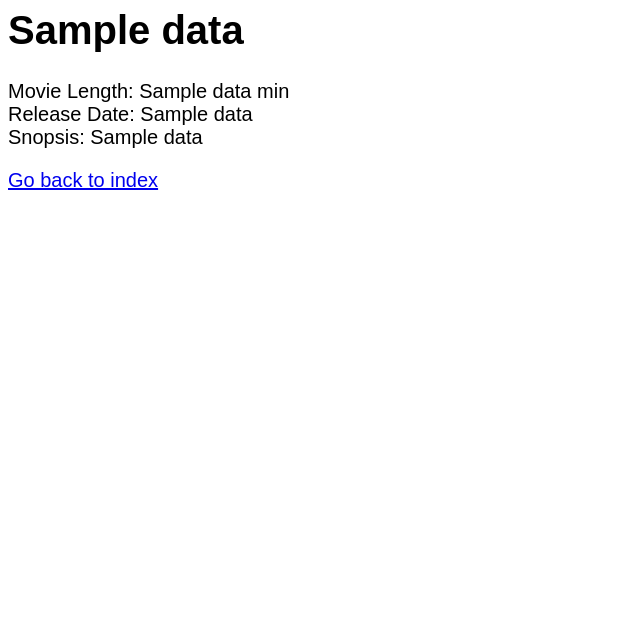
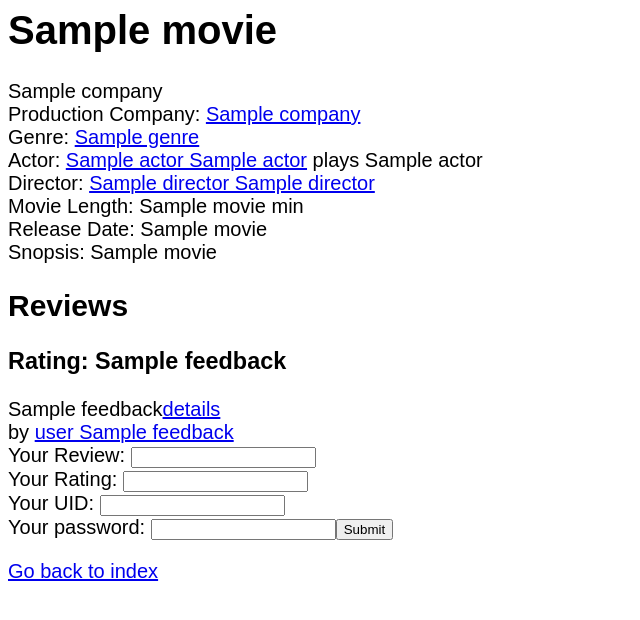
Before and after one commit to gehuaizhi7/IMDBwebsite, a Flask app: template templates/moviedetails.html in a window 1280 px wide. Shown: the top 620 px of the page, without its empty margins (0-640 px from the left). Run offline with Flask 2, Linux system fonts and the light colour scheme; the template is opened without the code that fills it: most values are stand-ins (such as "Sample title", 1, 10 or a date in 2020); parts of the project's set-up code (start-up, migrations or seed data) failed here and were passed over.

Commit message:
complete version

```diff
--- a/server.py
+++ b/server.py
@@ -19,6 +19,8 @@ import os
 from sqlalchemy import *
 from sqlalchemy.pool import NullPool
 from flask import Flask, request, render_template, g, redirect, Response
+from datetime import date
+
 
 tmpl_dir = os.path.join(os.path.dirname(os.path.abspath(__file__)), 'templates')
 app = Flask(__name__, template_folder=tmpl_dir)
@@ -177,27 +179,233 @@ def get_movie(movieid):
   movie = []
   for i in cursor:
     movie.append(i)
-  # names = []
-  # for result in cursor:
-  #   names.append(result['title'])  # can also be accessed using result[0]
   cursor.close()
-  context = dict(data = movie[0])
+
+  cmd = 'SELECT * FROM produce JOIN production_company ON produce.company_id=production_company.company_id WHERE movie_id=(:id)'
+  cursor = g.conn.execute(text(cmd),id = movieid)
+  company = []
+  for i in cursor:
+    company.append(i)
+  cursor.close()
+
+  cmd = 'SELECT * FROM genre JOIN ispartof ON genre.genre_id=ispartof.genre_id WHERE movie_id=(:id)'
+  cursor = g.conn.execute(text(cmd),id = movieid)
+  genre = []
+  for i in cursor:
+    genre.append(i)
+  cursor.close()
+
+  cmd = 'SELECT * FROM personnel JOIN direct ON personnel.person_id=direct.person_id WHERE movie_id=(:id)'
+  cursor = g.conn.execute(text(cmd),id = movieid)
+  director = []
+  for i in cursor:
+    director.append(i)
+  cursor.close()
+
+  cmd = 'SELECT * FROM personnel JOIN actor ON personnel.person_id=actor.person_id JOIN role ON personnel.person_id=role.person_id WHERE movie_id=(:id)'
+  cursor = g.conn.execute(text(cmd),id = movieid)
+  actor = []
+  for i in cursor:
+    actor.append(i)
+  cursor.close()
+
+  cmd = 'SELECT * FROM feedback WHERE movie_id=(:id)'
+  cursor = g.conn.execute(text(cmd),id = movieid)
+  feedback = []
+  for i in cursor:
+    feedback.append(i)
+  cursor.close()
+
+  context = dict(movie = movie[0], feedback = feedback, company = company[0], genre = genre[0], director = director[0], actor = actor)
   return render_template("moviedetails.html", **context)
 
-@app.route('/newmovie')
-def another():
-  return render_template("newmovie.html")
+# @app.route('/newmovie')
+# def another():
+#   return render_template("newmovie.html")
 
 
 # Example of adding new data to the database
-@app.route('/add', methods=['POST'])
-def add():
-  name = request.form['name']
-  print (name)
-  cmd = 'INSERT INTO test(name) VALUES (:name1), (:name2)'
-  g.conn.execute(text(cmd), name1 = name, name2 = name)
+@app.route('/movie/<movieid>/addfeedback', methods=['POST'])
+def addfeedback(movieid):
+  cmd = 'SELECT COUNT(*) FROM feedback'
+  cursor = g.conn.execute(text(cmd))
+  count = []
+  for i in cursor:
+    count.append(i)
+  cursor.close()
+  count = count[0][0]
+
+  cmd = 'SELECT COUNT(*) FROM userimdb'
+  cursor = g.conn.execute(text(cmd))
+  usercount = []
+  for i in cursor:
+    usercount.append(i)
+  cursor.close()
+  usercount = usercount[0][0]
+
+  content = request.form['feedback']
+  userid = request.form['uid']
+  rating = request.form['rating']
+  password = request.form['password']
+  if not userid.isnumeric() or not rating.isnumeric(): return redirect('/error')
+  if int(userid)<=0 or int(userid)>usercount: return redirect('/error')
+  if int(rating)<0 or int(rating)>10: return redirect('/error')
+
+  cmd = 'SELECT * FROM userimdb WHERE uid=(:id)'
+  cursor = g.conn.execute(text(cmd),id = userid)
+  user = []
+  for i in cursor:
+    user.append(i)
+  cursor.close()
+
+  if user[0][2]!=password: return redirect('/error')
+
+  cmd = 'INSERT INTO feedback VALUES ((:feedbackid),(:movieid),(:uid),(:content),(:rating),(:date))'
+  g.conn.execute(text(cmd), feedbackid = count+1, movieid = movieid, uid = userid, content = content, rating = rating, date = date.today())
+  return redirect('/movie/'+movieid)
+
+
+@app.route('/feedback/<feedbackid>')
+def get_feedback(feedbackid):
+  cmd = 'SELECT * FROM feedback WHERE feedback_id=(:id)'
+  cursor = g.conn.execute(text(cmd),id = feedbackid)
+  feedback = []
+  for i in cursor:
+    feedback.append(i)
+  cursor.close()
+
+  cmd = 'SELECT * FROM comment WHERE feedback_id=(:id)'
+  cursor = g.conn.execute(text(cmd),id = feedbackid)
+  comment = []
+  for i in cursor:
+    comment.append(i)
+  cursor.close()
+
+  context = dict(feedback = feedback[0], comment = comment)
+  return render_template("feedbackdetails.html", **context)
+
+@app.route('/feedback/<feedbackid>/addcomment', methods=['POST'])
+def addcomment(feedbackid):
+  cmd = 'SELECT COUNT(*) FROM comment'
+  cursor = g.conn.execute(text(cmd))
+  count = []
+  for i in cursor:
+    count.append(i)
+  cursor.close()
+  count = count[0][0]
+
+  cmd = 'SELECT COUNT(*) FROM userimdb'
+  cursor = g.conn.execute(text(cmd))
+  usercount = []
+  for i in cursor:
+    usercount.append(i)
+  cursor.close()
+  usercount = usercount[0][0]
+
+  content = request.form['comment']
+  userid = request.form['uid']
+  password = request.form['password']
+  if not userid.isnumeric(): return redirect('/error')
+  if int(userid)<=0 or int(userid)>usercount: return redirect('/error')
+
+  cmd = 'SELECT * FROM userimdb WHERE uid=(:id)'
+  cursor = g.conn.execute(text(cmd),id = userid)
+  user = []
+  for i in cursor:
+    user.append(i)
+  cursor.close()
+
+  if user[0][2]!=password: return redirect('/error')
+
+  cmd = 'INSERT INTO comment VALUES ((:commentid),(:feedbackid),(:uid),(:content),(:date))'
+  g.conn.execute(text(cmd), commentid = count+1, feedbackid = feedbackid, uid = userid, content = content, date = date.today())
+  return redirect('/feedback/'+feedbackid)
+
+@app.route('/user/<uid>')
+def get_user(uid):
+  cmd = 'SELECT * FROM userimdb WHERE uid=(:id)'
+  cursor = g.conn.execute(text(cmd),id = uid)
+  userimdb = []
+  for i in cursor:
+    userimdb.append(i)
+  cursor.close()
+
+  context = dict(user = userimdb[0])
+  return render_template("userdetails.html", **context)
+
+@app.route('/company/<companyid>')
+def get_company(companyid):
+  cmd = 'SELECT * FROM production_company WHERE company_id=(:id)'
+  cursor = g.conn.execute(text(cmd),id = companyid)
+  company = []
+  for i in cursor:
+    company.append(i)
+  cursor.close()
+
+  context = dict(company = company[0])
+  return render_template("companydetails.html", **context)
+
+@app.route('/genre/<genreid>')
+def get_genre(genreid):
+  cmd = 'SELECT * FROM genre WHERE genre_id=(:id)'
+  cursor = g.conn.execute(text(cmd),id = genreid)
+  genre = []
+  for i in cursor:
+    genre.append(i)
+  cursor.close()
+
+  context = dict(genre = genre[0])
+  return render_template("genredetails.html", **context)
+
+@app.route('/person/<personid>')
+def get_person(personid):
+  cmd = 'SELECT * FROM personnel WHERE person_id=(:id)'
+  cursor = g.conn.execute(text(cmd),id = personid)
+  person = []
+  for i in cursor:
+    person.append(i)
+  cursor.close()
+
+  context = dict(person = person[0])
+  return render_template("persondetails.html", **context)
+
+@app.route('/register')
+def register():
+  cmd = 'SELECT COUNT(*) FROM userimdb'
+  cursor = g.conn.execute(text(cmd))
+  count = []
+  for i in cursor:
+    count.append(i)
+  cursor.close()
+  count = count[0][0]
+
+  context = dict(uid = count+1)
+  return render_template("register.html", **context)
+
+
+@app.route('/register', methods=['POST'])
+def register_post():
+  cmd = 'SELECT COUNT(*) FROM userimdb'
+  cursor = g.conn.execute(text(cmd))
+  count = []
+  for i in cursor:
+    count.append(i)
+  cursor.close()
+  count = count[0][0]
+
+  username = request.form['username']
+  password = request.form['password']
+  cmd = 'INSERT INTO userimdb VALUES ((:uid),(:username),(:password))'
+  g.conn.execute(text(cmd), uid = count+1, username = username, password = password)
   return redirect('/')
 
+@app.route('/error')
+def error():
+  return render_template("error.html")
+
+# @app.route('/newmovie')
+# def another():
+#   return render_template("newmovie.html")
 
 # @app.route('/login')
 # def login():
--- a/templates/anotherfile.html
+++ /dev/null
@@ -1 +0,0 @@
-hello, I am another file!
--- a/templates/index.html
+++ b/templates/index.html
@@ -17,7 +17,7 @@
     {% endfor %}
   </div>
 
-<p><a href="/newmovie">Add a new movie</a></p>
+<p><a href="/register">register</a></p>
 
 <!-- <form method="POST" action="/add">
 <p>Name of new computer scientist: <input type="text" name="name"> <input type="submit" value="Add"></p>
--- a/templates/moviedetails.html
+++ b/templates/moviedetails.html
@@ -8,14 +8,38 @@
 
 
 <body>
-  <h1>{{data[1]}}</h1>
-  <!-- <div>{{data}}</div> -->
+  <h1>{{movie[1]}}</h1>
+  <div>{{company}}</div>
 
   <div>
-    <div>Movie Length: {{data[2]}} min</div>
-    <div>Release Date: {{data[3]}}</div>
-    <div>Snopsis: {{data[4]}}</div>
+    <div>Production Company: <a href="/company/{{company[1]}}">{{company[3]}}</a></div>
+    <div>Genre: <a href="/genre/{{genre[0]}}">{{genre[1]}}</a></div>
+    <div>Actor:
+      {% for n in actor %}
+      <a href="/person/{{n[0]}}">{{n[1]}} {{n[2]}}</a> plays {{n[6]}}
+      {% endfor %}
+    </div>
+    <div>Director: <a href="/person/{{director[0]}}">{{director[1]}} {{director[2]}}</a></div>
+    <div>Movie Length: {{movie[2]}} min</div>
+    <div>Release Date: {{movie[3]}}</div>
+    <div>Snopsis: {{movie[4]}}</div>
   </div>
+
+  <div>
+    <h2>Reviews</h2>
+    {% for n in feedback %}
+    <h3>Rating: {{n[4]}}</h3>
+    <div>{{n[3]}}<a href="/feedback/{{n[0]}}">details</a></div>
+    <div>by <a href="/user/{{n[2]}}">user {{n[2]}}</a></div>
+    {% endfor %}
+  </div>
+
+  <form method="POST" action="/movie/{{movie[0]}}/addfeedback">
+    <div>Your Review: <input type="text" name="feedback"> </div>
+    <div>Your Rating: <input type="text" name="rating"> </div>
+    <div>Your UID: <input type="text" name="uid"></div>
+    <div>Your password: <input type="text" name="password"><input type="submit" value="Submit"></div>
+</form>
 
   <p><a href="/">Go back to index</a></p>
 
--- a/templates/newmovie.html
+++ /dev/null
@@ -1 +0,0 @@
-This page is built for adding a new movie!
```
Also changed, not shown: templates/companydetails.html (added, +22 -0 lines), templates/error.html (added, +19 -0 lines), templates/feedbackdetails.html (added, +36 -0 lines), templates/genredetails.html (added, +21 -0 lines), templates/persondetails.html (added, +22 -0 lines), templates/register.html (added, +25 -0 lines), templates/userdetails.html (added, +21 -0 lines).
